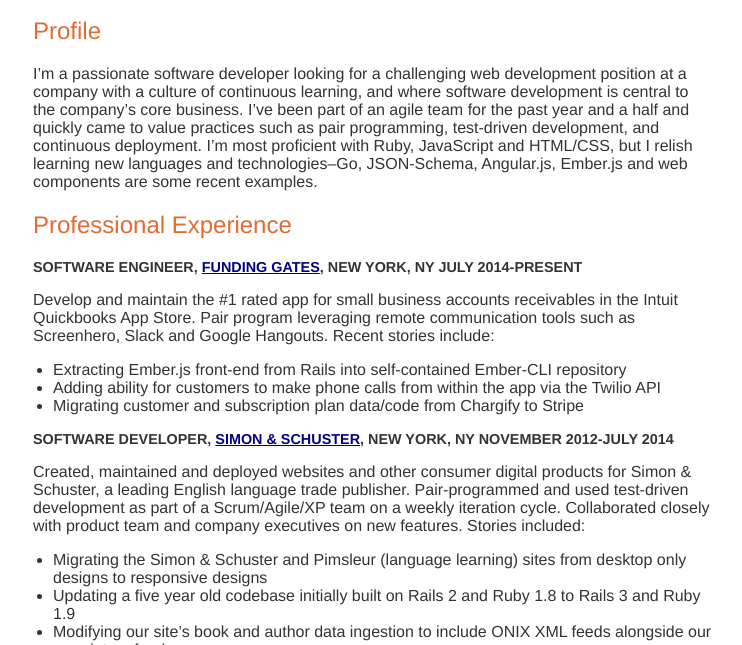
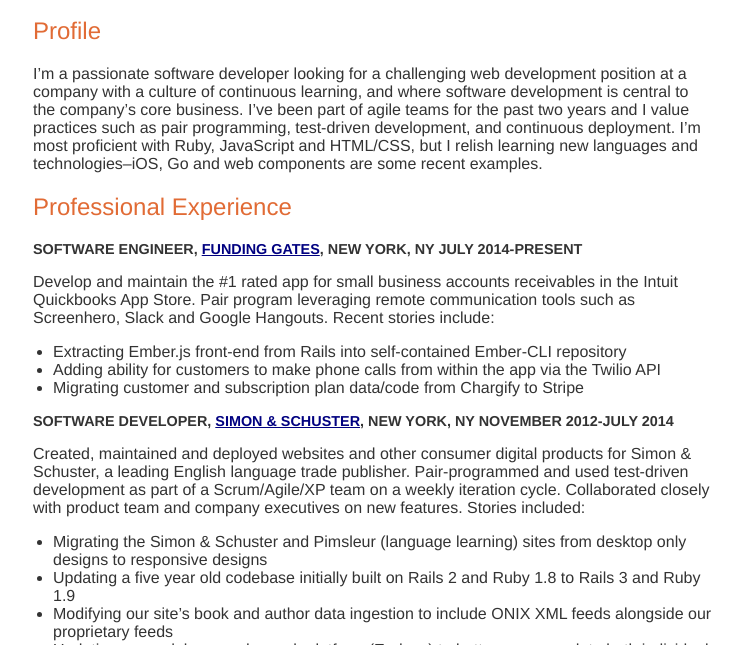
Before and after one commit to jefffederman/jefffederman.github.io, a plain HTML site: page index.html in a window 1280 px wide. Shown: the part 155-800 px from the top of the page, without its empty margins (267-1009 px from the left). Drawn offline with Linux system fonts and the light colour scheme.

Commit message:
Update description

```diff
--- a/index.html
+++ b/index.html
@@ -22,7 +22,7 @@
 
   <h2>Profile</h2>
 
-  <p>I’m a passionate software developer looking for a challenging web development position at a company with a culture of continuous learning, and where software development is central to the company’s core business. I’ve been part of an agile team for the past year and a half and quickly came to value practices such as pair programming, test-driven development, and continuous deployment. I’m most proficient with Ruby, JavaScript and HTML/CSS, but I relish learning new languages and technologies–Go, JSON-Schema, Angular.js, Ember.js and web components are some recent examples.</p>
+  <p>I’m a passionate software developer looking for a challenging web development position at a company with a culture of continuous learning, and where software development is central to the company’s core business. I’ve been part of agile teams for the past two years and I value practices such as pair programming, test-driven development, and continuous deployment. I’m most proficient with Ruby, JavaScript and HTML/CSS, but I relish learning new languages and technologies–iOS, Go and web components are some recent examples.</p>
 
   <h2>Professional Experience</h2>
 
```
